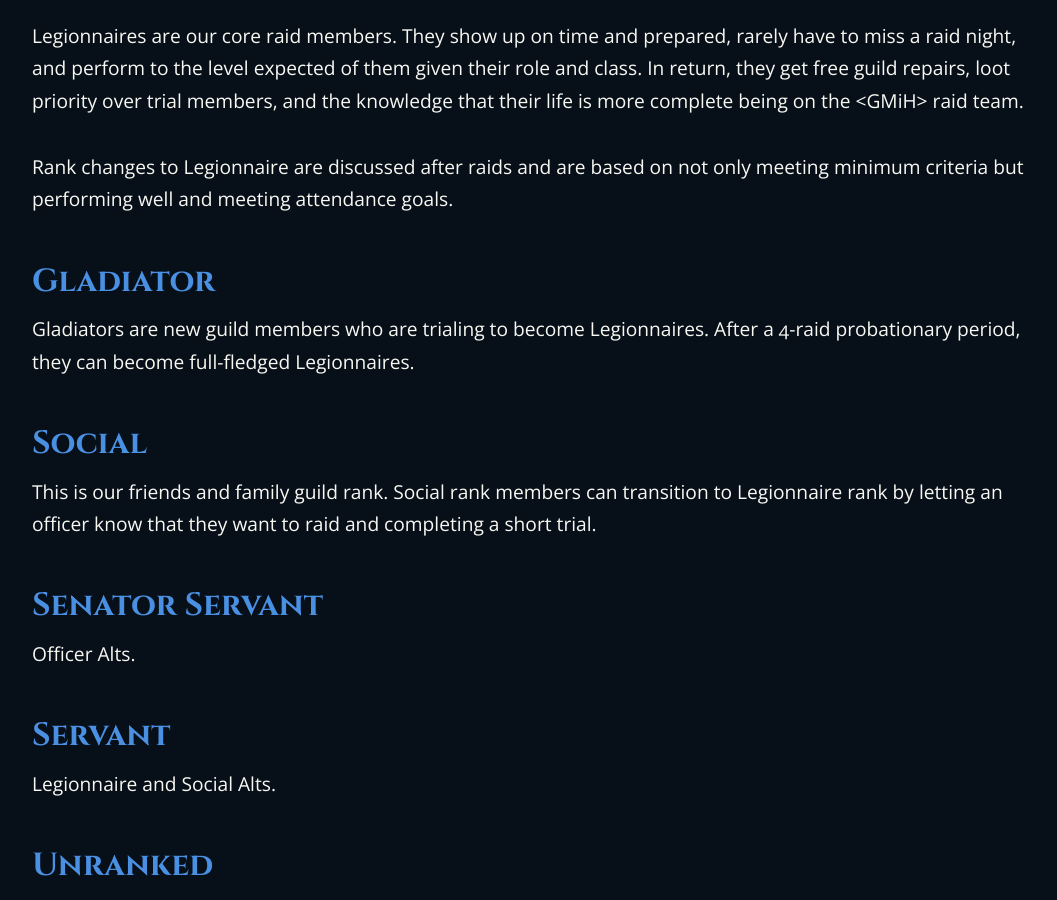
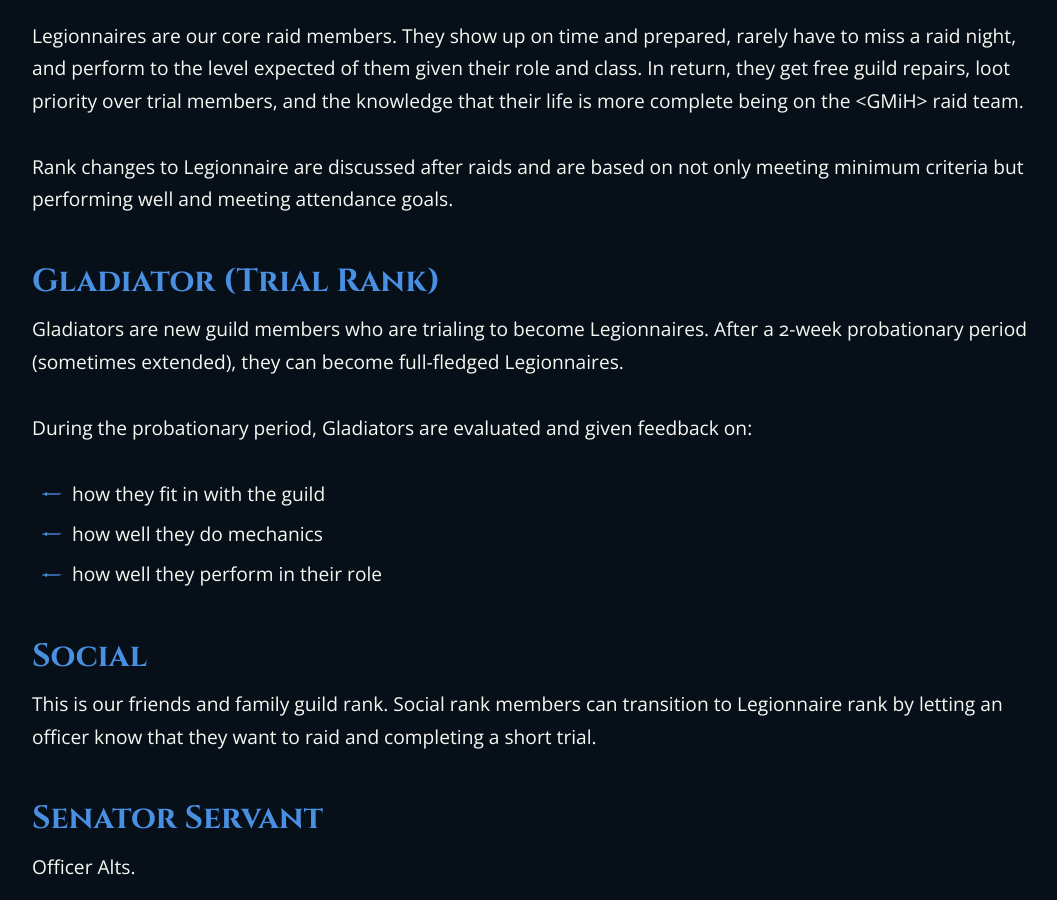
Before and after one commit to gmih/gmih.github.io, a Jekyll site: the page built from pages/about/index.md, in a window 1280 px wide and 900 px high, scrolled down 1328 px. Shown: the whole window, without its empty margins (108-1165 px from the left). Built offline with Jekyll 4.4.1, drawn with Linux system fonts in a browser that asks for light colours; nearby versions of some CDN libraries.

Commit message:
Update raiding trial info

```diff
--- a/pages/about/index.md
+++ b/pages/about/index.md
@@ -27,8 +27,13 @@ Legionnaires are our core raid members. They show up on time and prepared, rarel
 
 Rank changes to Legionnaire are discussed after raids and are based on not only meeting minimum criteria but performing well and meeting attendance goals.
 
-### Gladiator
-Gladiators are new guild members who are trialing to become Legionnaires. After a 4-raid probationary period, they can become full-fledged Legionnaires.
+### Gladiator (Trial Rank)
+Gladiators are new guild members who are trialing to become Legionnaires. After a 2-week probationary period (sometimes extended), they can become full-fledged Legionnaires.
+
+During the probationary period, Gladiators are evaluated and given feedback on:
+- how they fit in with the guild
+- how well they do mechanics
+- how well they perform in their role
 
 ### Social
 This is our friends and family guild rank. Social rank members can transition to Legionnaire rank by letting an officer know that they want to raid and completing a short trial.
```
